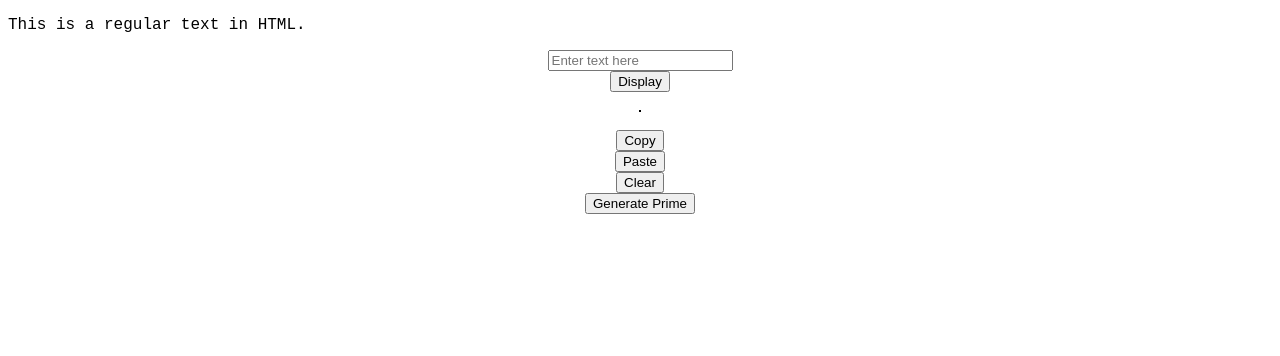
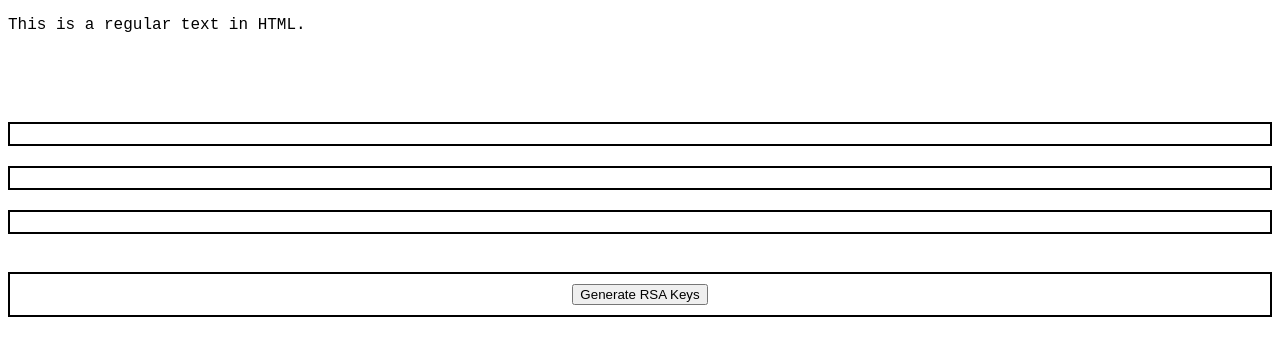
Before and after one commit to dto-coder/EncryptionDecryption, a plain HTML site: page index.html in a window 1280 px wide. Drawn offline with Linux system fonts and the light colour scheme.

Commit message:
Refactor HTML structure and update JavaScript functions for RSA key generation

```diff
--- a/index.html
+++ b/index.html
@@ -13,12 +13,11 @@
 
     <div id="container">
 
-        <input type="text" id="input" placeholder="Enter text here">
-        <button onclick="appendToDisplay()">Display</button>
+        <!-- <input type="text" id="input" placeholder="Enter text here">
+        <button onclick="appendToDisplay()">Display</button> -->
         <br>
-        <div id="display"></div>
-        <br>
-        <div id="copy">
+
+        <!-- <div id="copy">
             <button onclick="copyText()">Copy</button>
         </div>
         <div id="paste">
@@ -26,9 +25,17 @@
         </div>
         <div id="clear">
             <button onclick="clearDisplay()">Clear</button>
-        </div>
-        <div id="prime">
-            <button onclick="generateRandomPrime()">Generate Prime</button>
+        </div> -->
+        <br>
+        <br>
+
+        <br>
+        <div id="display"></div>
+        <div id="display-public"></div>
+        <div id="display-private"></div>
+        <br>
+        <div id="genKeys">
+            <button onclick="generateRSAKeys()">Generate RSA Keys</button>
         </div>
     </div>
 </body>
--- a/script.js
+++ b/script.js
@@ -34,5 +34,22 @@ function generateRandomPrime() {
     }
     const randomIndex = Math.floor(Math.random() * primes.length);
     const randomPrime = primes[randomIndex];
-    document.getElementById("display").innerHTML = randomPrime;
+    // document.getElementById("display").innerHTML = randomPrime;
+    return randomPrime;
+
 }
+function generateRSAKeys() {
+    const p = generateRandomPrime();
+    const q = generateRandomPrime();
+    const n = p * q;
+    const phi = (p - 1) * (q - 1);
+    // let e = 3
+    // while (gcd(e, phi) !== 1) {
+    //     e += 2;
+    // }
+    // const d = modInverse(e, phi);
+    document.getElementById("display").innerHTML = "p: " + p;
+    document.getElementById("display").innerHTML += "<br>q: " + q;
+    document.getElementById("display").innerHTML += "<br>n: " + n;
+    document.getElementById("display").innerHTML += "<br>φ(n): " + phi;
+}
--- a/style.css
+++ b/style.css
@@ -4,17 +4,23 @@ body {
 #container {
   /* width: 90%; */
   /* height: 100%; */
-  display: flex;
+  /* display: flex; */
   flex-direction: column;
   align-items: center;
   justify-content: center;
   overflow-wrap: anywhere;
 }
-#display {
+#display, #display-public, #display-private, #genKeys {
   /* width: 100%; */
   /* height: 50%; */
-  border: 1px solid black;
+  border: 2px solid black;
+  display: flex;
   font: 32px 'Courier New', Courier, monospace;
-  /* margin-bottom: 20px; */
-  /* padding: 10px; */
+  justify-content: center;
+  align-items: center;
+  margin-bottom: 20px;
+  padding: 10px;
 }
+#copy, #paste, #clear{
+  display: inline-block;
+}
```
